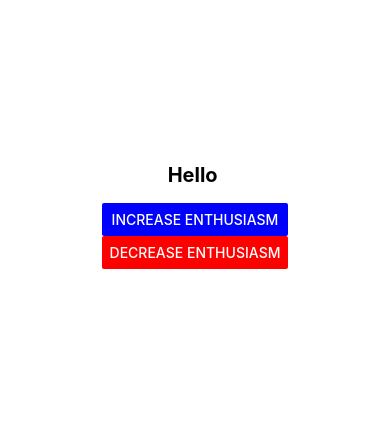
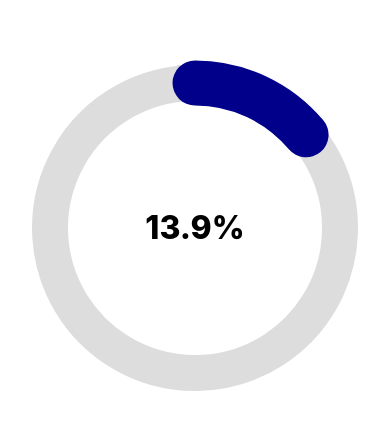
Before and after one commit to andrlime/DTCLeftNeglect, a React Native app in the folder LeftNeglectRN/: screen / in a window 390 px wide. Shown: the part 214-644 px from the top of the page. Built offline with nearby package versions, Linux system fonts and the light colour scheme.

Commit message:
add pie chart

```diff
--- a/LeftNeglectRN/App.tsx
+++ b/LeftNeglectRN/App.tsx
@@ -1,49 +1,18 @@
+import PieChartSlice from './Components/PieChartSlice';
 import React from 'react';
-import {Button, StyleSheet, Text, View} from 'react-native';
+import {StyleSheet, View} from 'react-native';
 
 export type Props = {
   name: string;
   baseEnthusiasmLevel?: number;
 };
 
-const Hello: React.FC<Props> = ({
-  name,
-  baseEnthusiasmLevel = 0,
-}) => {
-  const [enthusiasmLevel, setEnthusiasmLevel] = React.useState(
-    baseEnthusiasmLevel,
-  );
-
-  const onIncrement = () =>
-    setEnthusiasmLevel(enthusiasmLevel + 1);
-  const onDecrement = () =>
-    setEnthusiasmLevel(
-      enthusiasmLevel > 0 ? enthusiasmLevel - 1 : 0,
-    );
-
-  const getExclamationMarks = (numChars: number) =>
-    numChars > 0 ? Array(numChars + 1).join('!') : '';
+const Hello: React.FC<Props> = ({}) => {
+  const [angle, setAngle] = React.useState(50);
 
   return (
     <View style={styles.container}>
-      <Text style={styles.greeting}>
-        Hello {name}
-        {getExclamationMarks(enthusiasmLevel)}
-      </Text>
-      <View>
-        <Button
-          title="Increase enthusiasm"
-          accessibilityLabel="increment"
-          onPress={onIncrement}
-          color="blue"
-        />
-        <Button
-          title="Decrease enthusiasm"
-          accessibilityLabel="decrement"
-          onPress={onDecrement}
-          color="red"
-        />
-      </View>
+      <PieChartSlice fillColor={"darkblue"} theta={angle} sidelength={380}/>
     </View>
   );
 };
--- /dev/null
+++ b/LeftNeglectRN/Components/PieChartSlice.tsx
@@ -0,0 +1,53 @@
+import * as React from 'react'
+import { View, Text } from 'react-native';
+import Svg, { Path, Circle, Rect } from 'react-native-svg';
+
+interface Props {
+  theta: number;
+  fillColor: string;
+  sidelength: number;
+}
+
+export const PieChartSlice: React.FC<Props> = ({ theta, fillColor, sidelength }) => {
+    const angleRad = (theta * Math.PI) / 180;
+    const START_POINT = sidelength/2; // width / 2
+    const STROKE_WIDTH = 45;
+
+    const xOut = (angle: number) => {
+        let a = (START_POINT - STROKE_WIDTH) * (1 + Math.sin(angle)) + STROKE_WIDTH;
+        return Math.round(1000*a)/1000;
+    };
+
+    const yOut = (angle: number) => {
+        let a = (START_POINT - STROKE_WIDTH) * (1 - Math.cos(angle)) + STROKE_WIDTH;
+        return Math.round(1000*a)/1000;
+    };
+
+    const OUTER_PATH_DATA = `M ${START_POINT} ${STROKE_WIDTH} A ${START_POINT-STROKE_WIDTH} ${START_POINT-STROKE_WIDTH} 0 ${angleRad > 3.14 ? 1 : 0} 1 ${xOut(angleRad)} ${yOut(angleRad)}`;
+    const BLACK_PATH_DATA = `M ${START_POINT} ${STROKE_WIDTH} A ${START_POINT-STROKE_WIDTH} ${START_POINT-STROKE_WIDTH} 0 1 1 ${xOut(359*2*3.14/360)} ${yOut(359*2*3.14/360)}`;
+    const AMOUNT_DONE = Math.round(1000*theta/360)/10;
+
+    return (
+        <View>
+            <Text style={{position: "relative", top: "50%", textAlign: "center", fontWeight: "800", fontSize: 32}}>{AMOUNT_DONE}%</Text>
+            <Svg width={sidelength} height={sidelength} fill="none">
+                <Path
+                    d={BLACK_PATH_DATA}
+                    stroke={"#ccccccaa"}
+                    strokeWidth={STROKE_WIDTH*0.8}
+                    strokeLinecap="square"
+                    strokeLinejoin="round"
+                />
+                <Path
+                    d={OUTER_PATH_DATA}
+                    stroke={fillColor}
+                    strokeWidth={STROKE_WIDTH}
+                    strokeLinecap="round"
+                    strokeLinejoin="round"
+                />
+            </Svg>
+        </View>
+    );
+};
+
+export default PieChartSlice;
--- a/LeftNeglectRN/package.json
+++ b/LeftNeglectRN/package.json
@@ -12,7 +12,9 @@
     "expo": "~47.0.12",
     "expo-status-bar": "~1.4.2",
     "react": "18.1.0",
-    "react-native": "0.70.5"
+    "react-native": "0.70.5",
+    "react-native-slider": "^0.11.0",
+    "react-native-svg": "^13.8.0"
   },
   "devDependencies": {
     "@babel/core": "^7.12.9",
```
Also changed, not shown: 1 other file (tests, documents, lock files or other folders).
